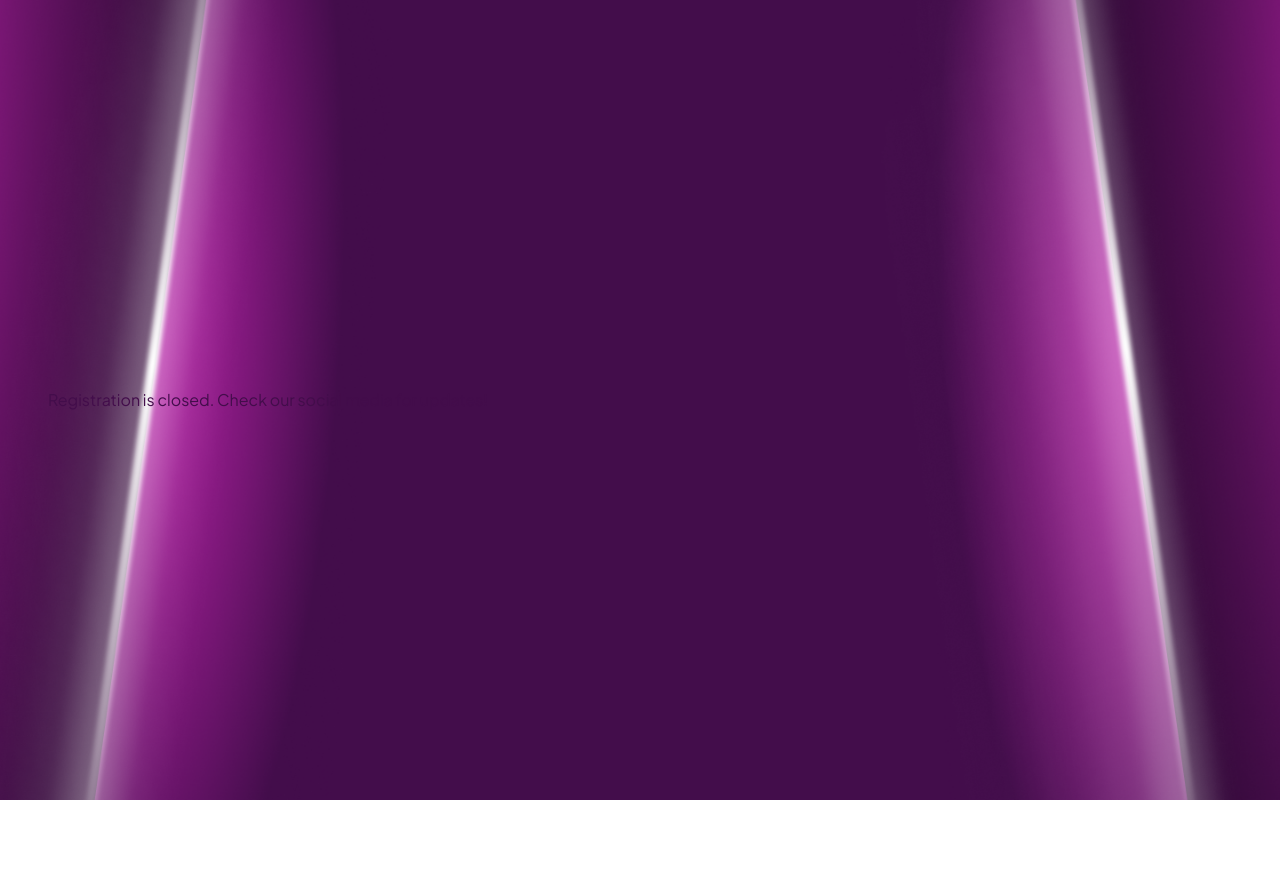
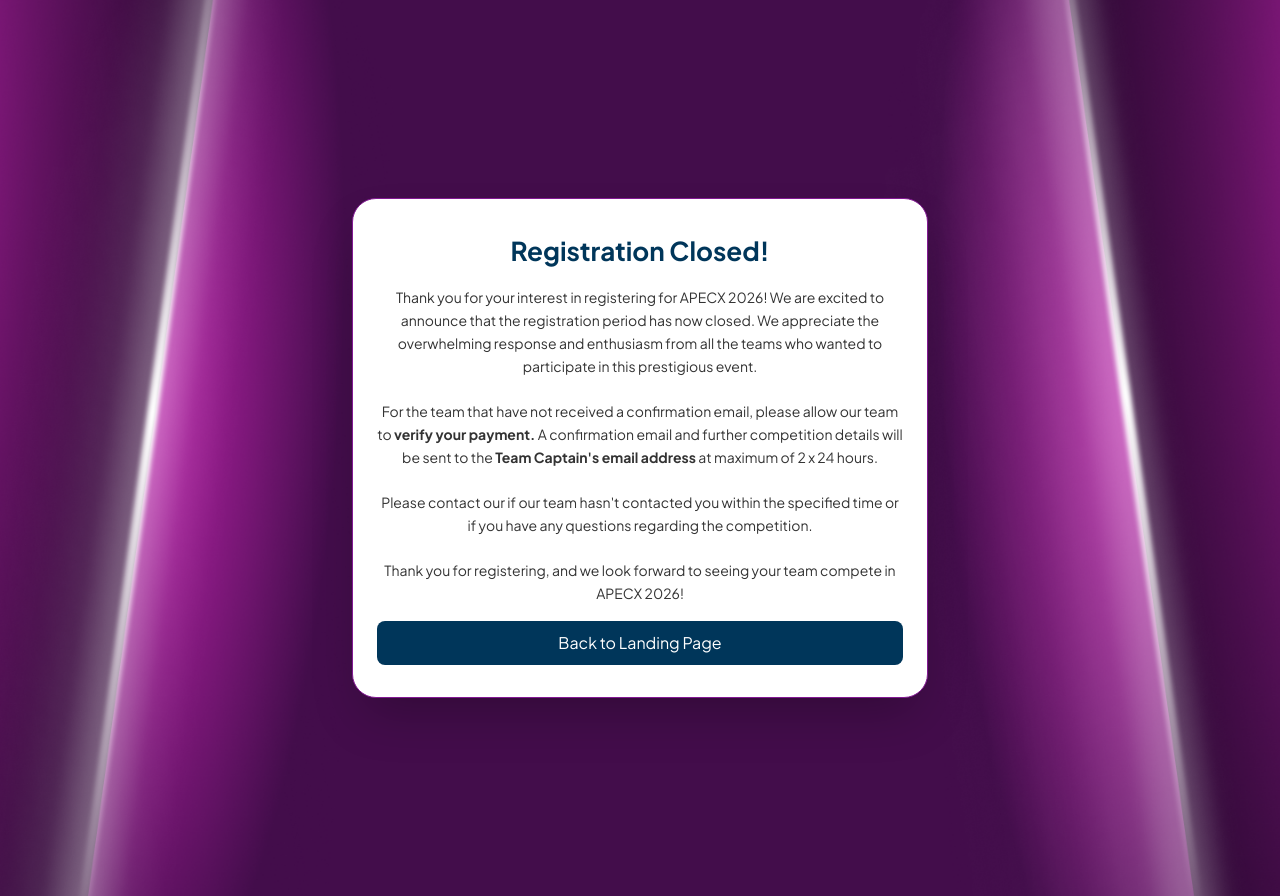
Before and after one commit to apecxugm/apecx2026, a Next.js app: page /registration in a window 1280 px wide. Before the commit the page ends 800 px from the top, so only its background shows below. Built offline with nearby package versions, Linux system fonts and the light colour scheme.

Commit message:
feat(registration): add better ui for closed registration

```diff
--- a/src/app/(no navbar)/registration/page.tsx
+++ b/src/app/(no navbar)/registration/page.tsx
@@ -7,6 +7,7 @@ import Container from '@/src/components/ui/container';
 import RegistrationForm, { RegistrationFormHandle } from '@/src/components/registration/registration-form';
 import Image from 'next/image';
 import { Button } from '@/src/components/ui/button';
+import Link from 'next/link';
 
 export default function RegistrationPage() {
   const router = useRouter();
@@ -31,22 +32,28 @@ export default function RegistrationPage() {
       <Image src="/regist-background.webp" alt="Registration Background" fill className="object-cover object-center bg-primary-900" />
 
       <main className="relative z-20 min-h-screen py-8 md:py-12 w-full flex items-center justify-center">
-        <Container className="mx-auto h-full">
-          Registration is closed. Check our social media for updates!
-          {/* <div className="md:absolute flex w-full justify-start pb-4 md:pb-8">
-            <Button
-              size="fit"
-              variant="light"
-              type="button"
-              onClick={handleBack}
-            >
-              <ArrowLeft size={18} weight="bold" />
-              Back
-            </Button>
-          </div>
-          <div>
-            <RegistrationForm ref={formRef} />
-          </div> */}
+        <Container className="relative z-10 flex h-screen flex-col items-center justify-center">
+          <section className="mx-auto h-fit space-y-4 items-center justify-center w-full max-w-xl rounded-3xl border border-primary-700 bg-neutral-100 py-5 px-3 shadow-2xl md:py-8 md:px-6">
+            <h5 className="text-center text-[26px] font-bold text-tertiary-900">Registration Closed!</h5>
+            <p className="mx-auto mt-4 w-full text-center text-sm leading-relaxed text-neutral-1000">
+              Thank you for your interest in registering for APECX 2026! We are excited to announce that the registration period has now closed. We appreciate the overwhelming response and enthusiasm from all the teams who wanted to participate in this prestigious event. <br /> <br /> For the team that have not received a confirmation email, please allow our team to <strong>verify your payment.</strong> A confirmation email and further competition details will be sent to the <strong>Team Captain&apos;s email address</strong> at maximum of 2 x 24 hours. <br /> <br /> Please contact our <Link href="https://wa.me/62895639314478" className="text-primary-700 font-bold underline">
+              </Link>
+              {' '}if our team hasn&apos;t contacted you within the specified time or if you have any questions regarding the competition. <br /> <br /> Thank you for registering, and we look forward to seeing your team compete in APECX 2026!
+            </p>
+
+            <div className="w-full">
+              <Link href="/" >
+              <Button
+                type="button"
+                variant="dark-blue"
+                className="w-full"
+                size="fit"
+              >
+                Back to Landing Page
+              </Button>
+              </Link>
+            </div>
+          </section>
         </Container>
       </main>
     </div>
```
